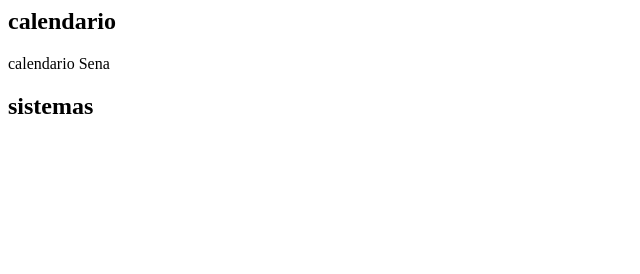
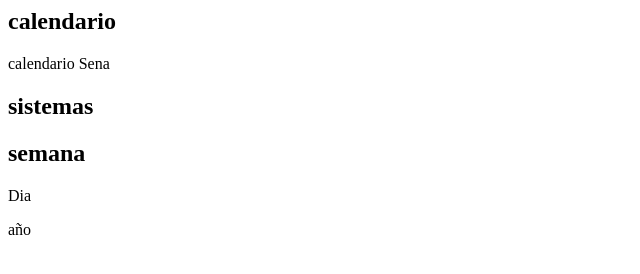
Before and after one commit to Yeferson18/html, a plain HTML site: page calendario.html in a window 1280 px wide. Shown: the whole page, without its empty margins (0-640 px from the left). Drawn offline with Linux system fonts and the light colour scheme.

Commit message:
presentacion.html

```diff
--- a/calendario.html
+++ b/calendario.html
@@ -6,5 +6,9 @@
     <H2>calendario</H2>
     <p>calendario Sena</p>
     <H2>sistemas</H2>
+
+    <H2> semana</H2>
+    <p>Dia</p>
+    <p>año</p>
   </boby>
 </html>
```
